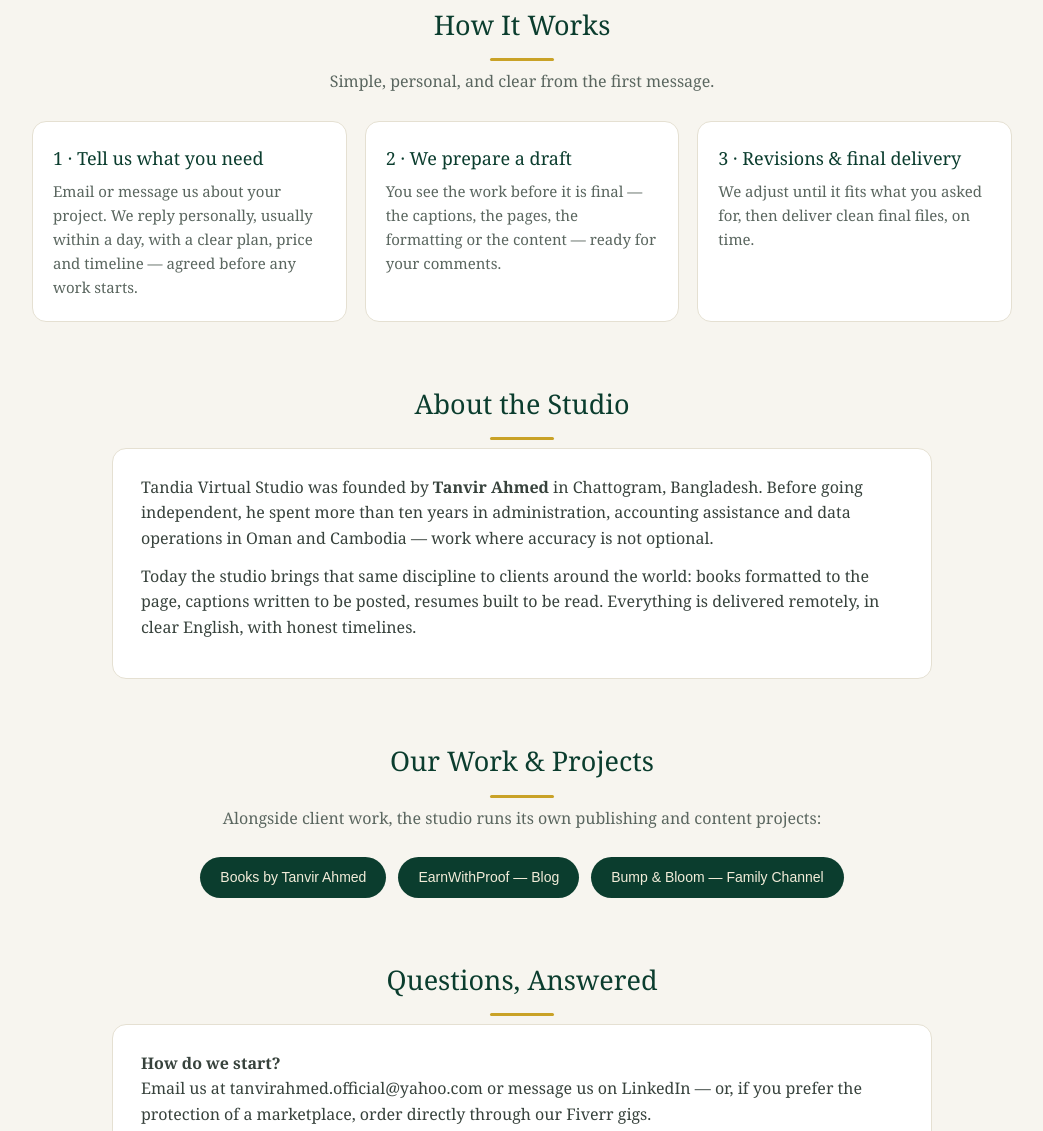
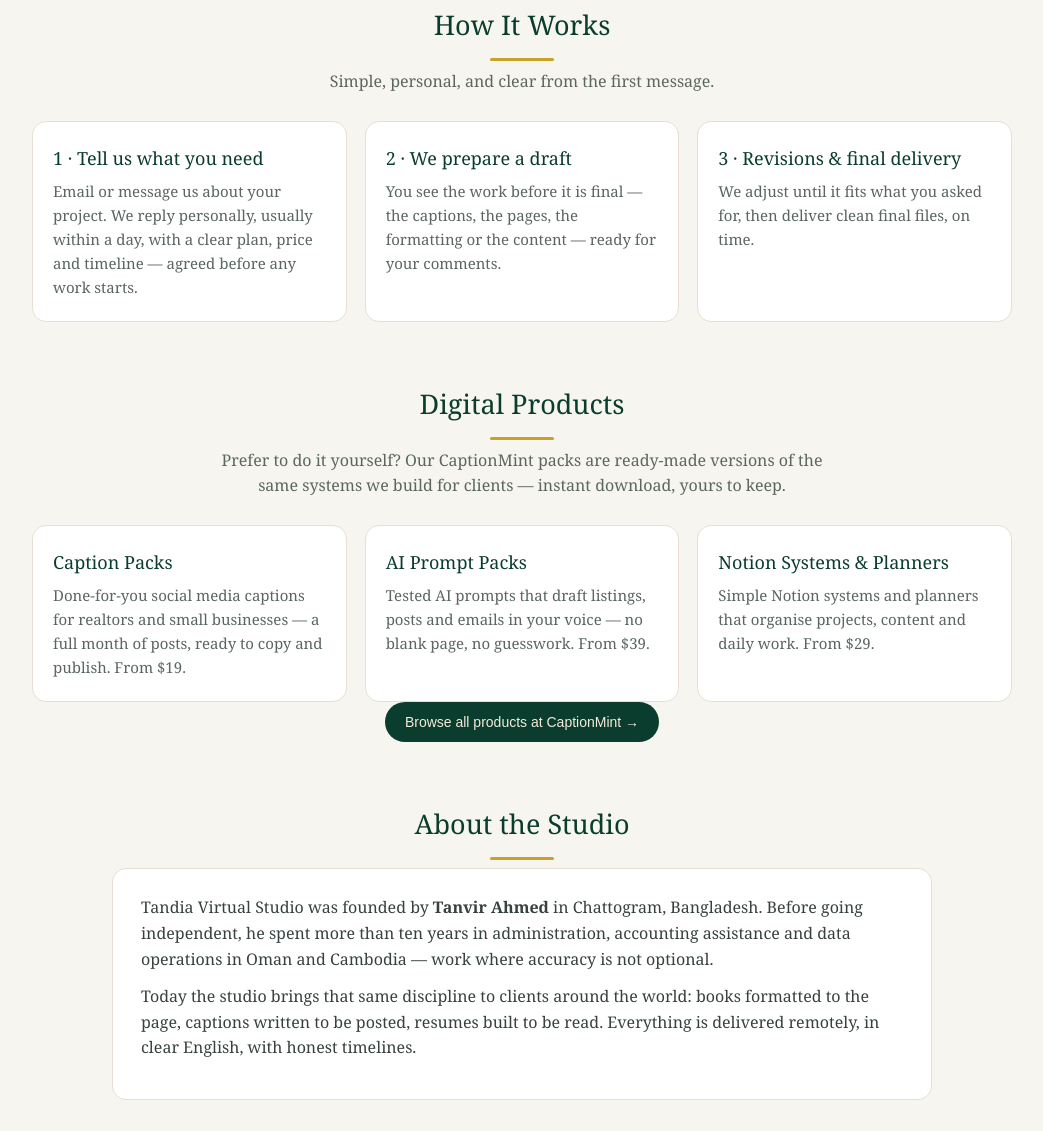
Before and after one commit to TanvirAhmed-BD/tandia-virtual-studio, a plain HTML site: page index.html in a window 1280 px wide. Shown: the part 1224-2355 px from the top of the page, without its empty margins (118-1161 px from the left). Drawn offline with Linux system fonts and the light colour scheme.

Commit message:
Add Digital Products section

```diff
--- a/index.html
+++ b/index.html
@@ -52,7 +52,7 @@
     <img src="logo.png" alt="Tandia Virtual Studio logo">
     <div class="hname">Tandia <b>Virtual Studio</b></div>
     <nav class="hnav">
-      <a href="#services">Services</a><a href="#process">How It Works</a><a href="#about">About</a><a href="#brands">Our Work</a><a href="#faq">FAQ</a><a href="#contact">Contact</a>
+      <a href="#services">Services</a><a href="#products">Products</a><a href="#process">How It Works</a><a href="#about">About</a><a href="#brands">Our Work</a><a href="#faq">FAQ</a><a href="#contact">Contact</a>
     </nav>
   </div>
 </header>
@@ -94,6 +94,21 @@
   </div>
 </section>
 
+<section id="products">
+  <div class="wrap">
+    <h2>Digital Products</h2>
+    <p class="lead">Prefer to do it yourself? Our CaptionMint packs are ready-made versions of the same systems we build for clients — instant download, yours to keep.</p>
+    <div class="grid">
+      <div class="card"><h3>Caption Packs</h3><p>Done-for-you social media captions for realtors and small businesses — a full month of posts, ready to copy and publish. From $19.</p></div>
+      <div class="card"><h3>AI Prompt Packs</h3><p>Tested AI prompts that draft listings, posts and emails in your voice — no blank page, no guesswork. From $39.</p></div>
+      <div class="card"><h3>Notion Systems &amp; Planners</h3><p>Simple Notion systems and planners that organise projects, content and daily work. From $29.</p></div>
+    </div>
+    <div class="brands">
+      <a class="brand" href="https://tanvirahmed-bd.github.io/captionmint-store/">Browse all products at CaptionMint →</a>
+    </div>
+  </div>
+</section>
+
 <section id="about">
   <div class="wrap">
     <h2>About the Studio</h2>
@@ -121,7 +136,7 @@
     <h2>Questions, Answered</h2>
     <div class="about">
       <p><strong>How do we start?</strong><br>Email us at tanvirahmed.official@yahoo.com or message us on LinkedIn — or, if you prefer the protection of a marketplace, order directly through our Fiverr gigs.</p>
-      <p><strong>How do I pay?</strong><br>Through Fiverr, the secure marketplace that handles the payment itself — you never send money to a personal account.</p>
+      <p><strong>How do I pay?</strong><br>Through secure platforms that handle the payment themselves — Fiverr for services, Polar for digital products. You never send money to a personal account.</p>
       <p><strong>How long does delivery take?</strong><br>Most work is delivered within 2–5 days, depending on the project. The exact timeline is agreed with you before we start — and kept.</p>
       <p><strong>Do you offer revisions?</strong><br>Yes. Every project includes reasonable revisions until the final files match what you asked for.</p>
     </div>
```
